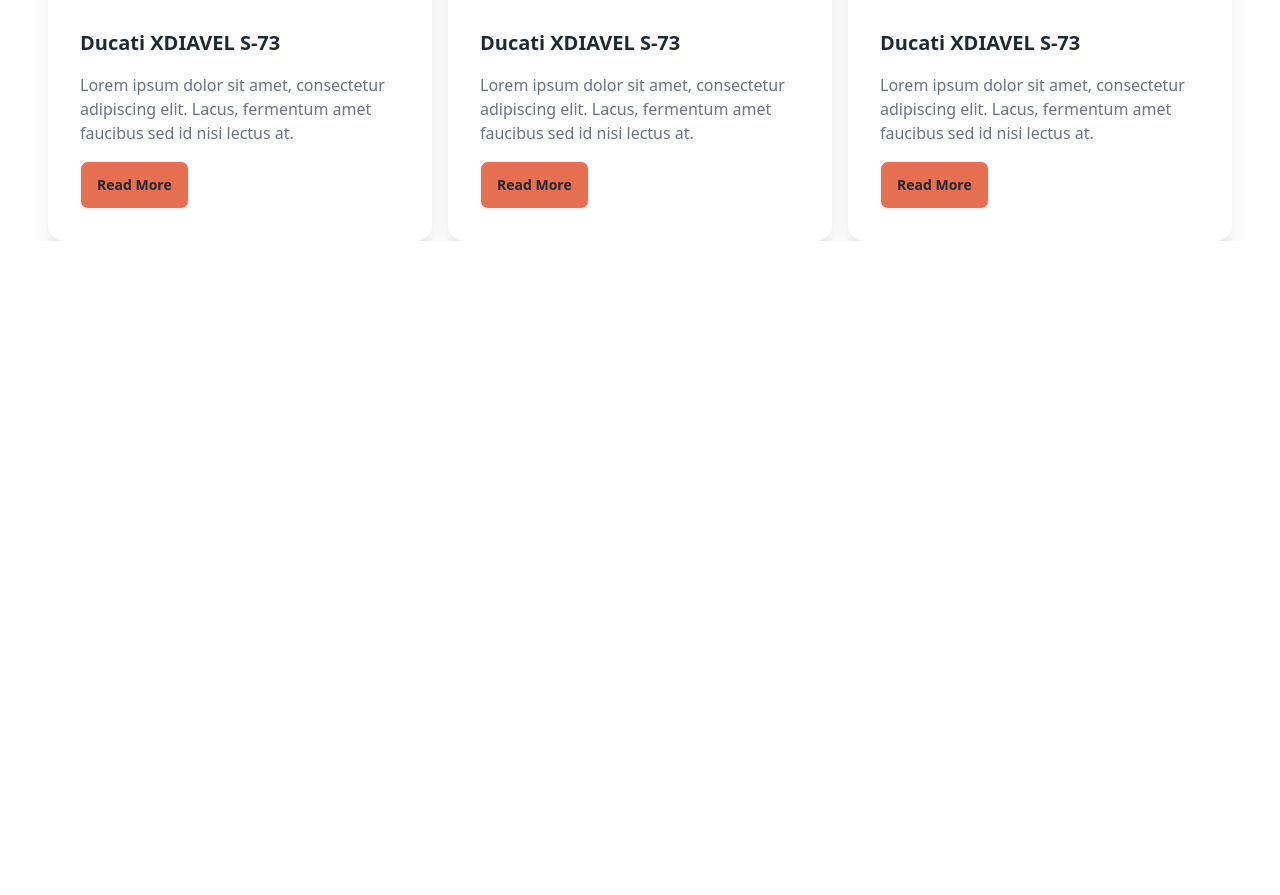
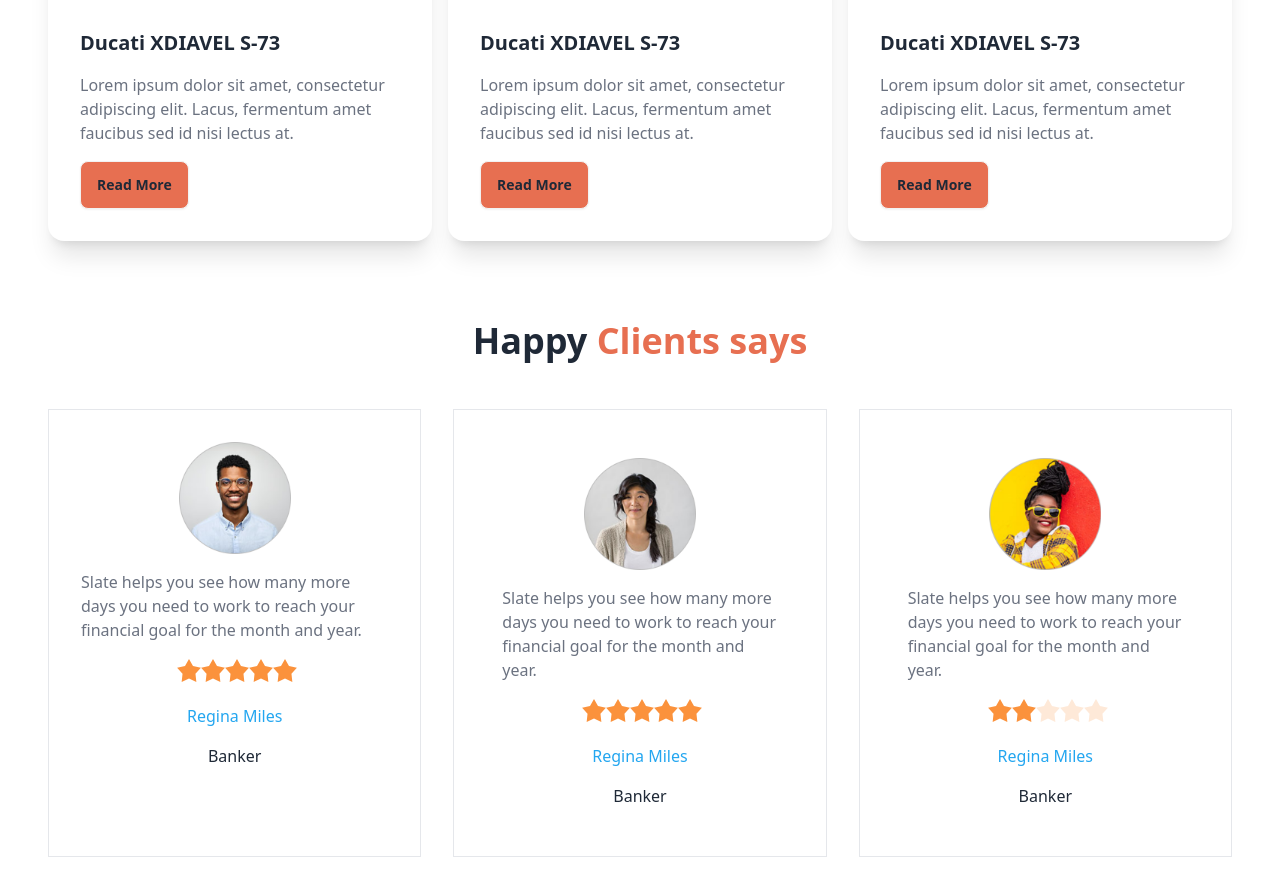
Before and after one commit to sojib6505/biker-jone-project, a plain HTML site: page index.html in a window 1280 px wide. Shown: the part 1364-2259 px from the top of the page. Before the commit the page ends 1605 px from the top, so only its background shows below. Drawn offline with nearby package versions, Linux system fonts and the light colour scheme.

Commit message:
client section done

```diff
--- a/index.html
+++ b/index.html
@@ -222,6 +222,85 @@
           </div>
         </div>
       </section>
+                                   <!--Clients Section-->
+      <section class="mt-4 md:mt-20 md:mb-20">
+          <h1 class="text-4xl font-bold text-center">Happy <span class="text-biker-primary">Clients says</span></h1>
+                                  <!--content-->
+      <div class="grid grid-cols-1 md:grid-cols-3 gap-2 md:gap-8">
+                                   <!--client-1-->
+        <div class=" p-8 space-y-4 border mt-12 ">
+            <div class="w-28 rounded-full mx-auto">
+              <img src="images/others/user-1.png" />
+            </div>
+            <p class="text-gray-500 mx-auto">Slate helps you see how
+              many more days you need
+              to work to reach your financial
+              goal for the month and year.</p>
+                            <!--rating-->
+            <div class="rating ml-24">
+            <input type="radio" name="rating-2" class="mask mask-star-2 bg-orange-400" />
+             <input
+                   type="radio"
+                   name="rating-2"
+                   class="mask mask-star-2 bg-orange-400"
+                   checked="checked" />
+              <input type="radio" name="rating-2" class="mask mask-star-2 bg-orange-400" />
+              <input type="radio" name="rating-2" class="mask mask-star-2 bg-orange-400" />
+              <input type="radio" name="rating-2" class="mask mask-star-2 bg-orange-400" />
+          </div>
+          <p class="text-[#23A6F0] text-center">Regina Miles</p>
+          <p class="text-center">Banker</p>
+        </div>
+                                    <!--client-2-->
+          <div class=" p-12 space-y-4 border mt-12 ">
+            <div class="w-28 rounded-full mx-auto">
+              <img src="images/others/user-2.png" />
+            </div>
+            <p class="text-gray-500 mx-auto">Slate helps you see how
+              many more days you need
+              to work to reach your financial
+              goal for the month and year.</p>
+                            <!--rating-->
+            <div class="rating ml-20">
+            <input type="radio" name="rating-2" class="mask mask-star-2 bg-orange-400" />
+             <input
+                   type="radio"
+                   name="rating-2"
+                   class="mask mask-star-2 bg-orange-400"
+                   checked="checked" />
+              <input type="radio" name="rating-2" class="mask mask-star-2 bg-orange-400" />
+              <input type="radio" name="rating-2" class="mask mask-star-2 bg-orange-400" />
+              <input type="radio" name="rating-2" class="mask mask-star-2 bg-orange-400" />
+          </div>
+          <p class="text-[#23A6F0] text-center">Regina Miles</p>
+          <p class="text-center">Banker</p>
+        </div>
+                                        <!--client-3-->
+         <div class=" p-12 space-y-4 border mt-12 ">
+            <div class="w-28 rounded-full mx-auto">
+              <img src="images/others/user-3.png" />
+            </div>
+            <p class="text-gray-500 mx-auto">Slate helps you see how
+              many more days you need
+              to work to reach your financial
+              goal for the month and year.</p>
+                            <!--rating-->
+            <div class="rating  ml-20">
+            <input type="radio" name="rating-2" class="mask mask-star-2 bg-orange-400" />
+             <input
+                   type="radio"
+                   name="rating-2"
+                   class="mask mask-star-2 bg-orange-400"
+                   checked="checked" />
+              <input type="radio" name="rating-2" class="mask mask-star-2 bg-orange-400" />
+              <input type="radio" name="rating-2" class="mask mask-star-2 bg-orange-400" />
+              <input type="radio" name="rating-2" class="mask mask-star-2 bg-orange-400" />
+          </div>
+          <p class="text-[#23A6F0] text-center">Regina Miles</p>
+          <p class="text-center">Banker</p>
+        </div>
+      </div>
+      </section>
    </main>
    <!--footer section-->
    <footer>
```
